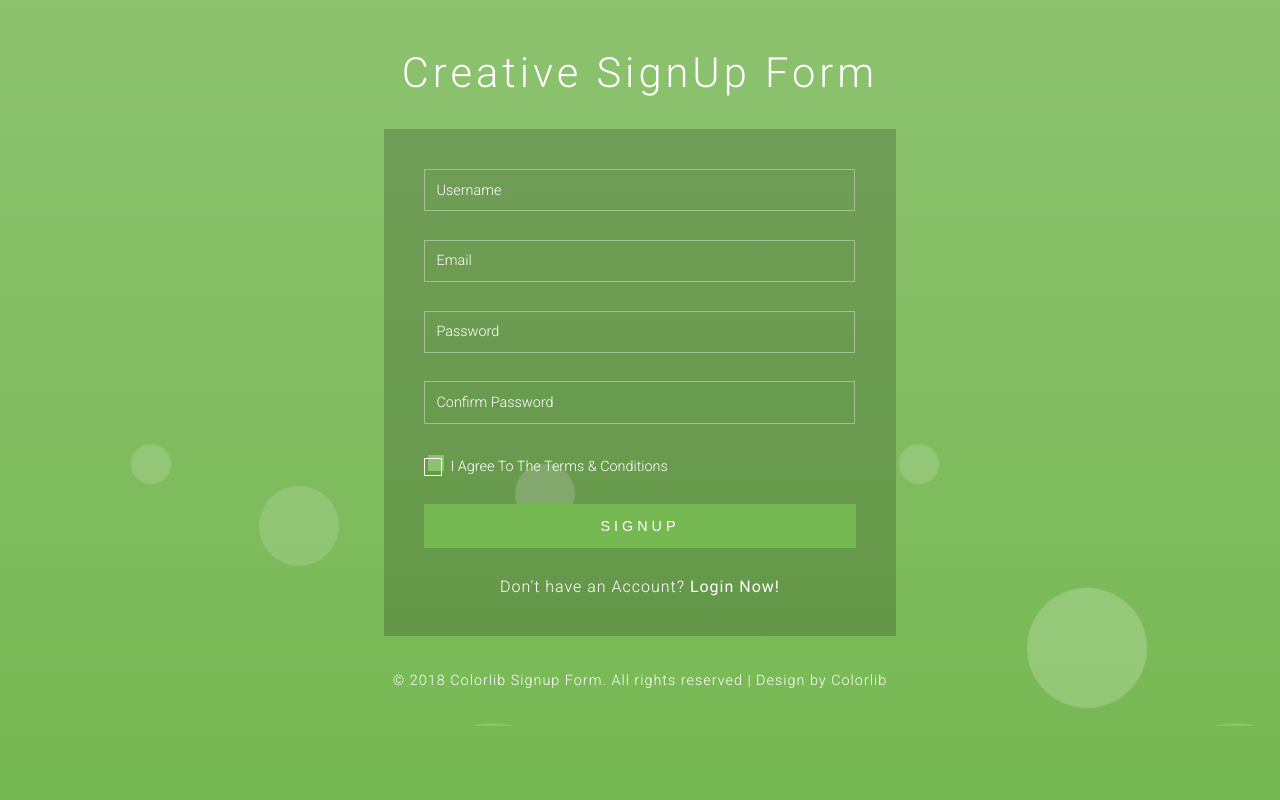
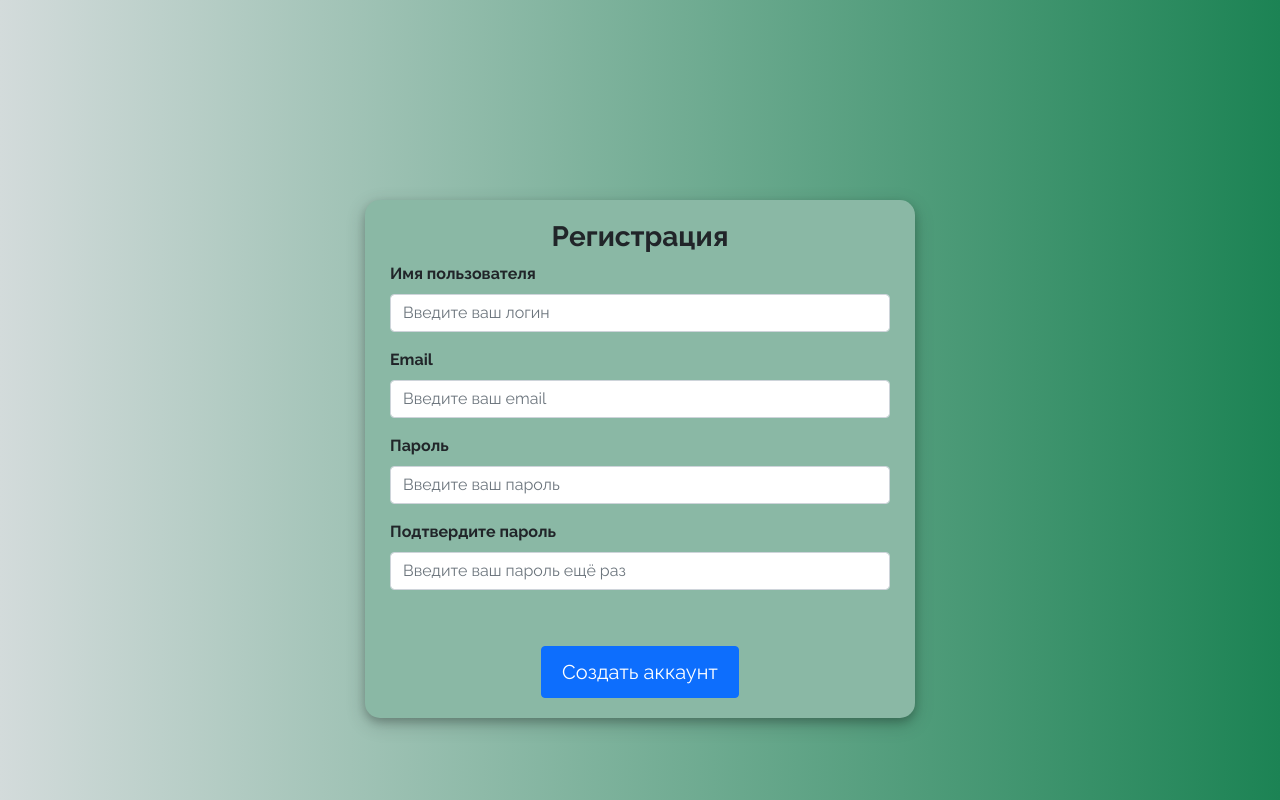
Before and after one commit to SfBalaba/TP_project, a Django app: page /register/ in a window 1280 px wide. Run offline with Django 4.2, Linux system fonts and the light colour scheme.

Commit message:
Improve design

```diff
--- a/analytics/analytics/settings.py
+++ b/analytics/analytics/settings.py
@@ -126,4 +126,4 @@
 DEFAULT_AUTO_FIELD = "django.db.models.BigAutoField"
 
 
-LOGIN_REDIRECT_URL = reverse_lazy('profile')
+LOGIN_REDIRECT_URL = reverse_lazy('home')
--- a/analytics/main/static/css/login.css
+++ b/analytics/main/static/css/login.css
@@ -8,15 +8,15 @@
 }
 
 body {
-	background: linear-gradient(90deg, #C7C5F4, #776BCC);
+	background: linear-gradient(90deg, #d3dbdb, #1c8354);
 }
 
-.container {
-	display: flex;
-	align-items: center;
-	justify-content: center;
-	min-height: 100vh;
-}
+/*.container {*/
+/*	display: flex;*/
+/*	align-items: center;*/
+/*	justify-content: center;*/
+/*	min-height: 100vh;*/
+/*}*/
 
 .screen {
 	background: linear-gradient(90deg, #5D54A4, #7C78B8);
@@ -176,3 +176,13 @@
 .social-login__icon:hover {
 	transform: scale(1.5);
 }
+
+.container{
+	width: 100%;
+
+	background-color: #8ab8a5;
+	border-radius: 15px;
+	/*color: white;*/
+	font-weight: 700;
+	box-shadow: 0 4px 8px 0 rgba(0, 0, 0, 0.2), 0 6px 20px 0 rgba(0, 0, 0, 0.19);
+}
--- a/analytics/main/templates/main/geography.html
+++ b/analytics/main/templates/main/geography.html
@@ -35,5 +35,5 @@
         {% endfor %}
     </tbody>
     </table>
-{{data|safe}}
+
 {% endblock %}
--- a/analytics/main/templates/main/skills.html
+++ b/analytics/main/templates/main/skills.html
@@ -3,6 +3,8 @@
 {% block title %}Навыки{% endblock %}
 
 {% block content %}
+
+
 {{data.html_file|safe}}
 <!--<h1 class="gray-highlight">Необходимые навыки</h1> &lt;!&ndash;изменить&ndash;&gt;-->
 <!--<h3 style="font-weight: 400; margin: 10px 0;">Аналитика по навыкам для профессии {{ name_vacancy }}</h3>-->
--- a/analytics/main/templates/registration/register.html
+++ b/analytics/main/templates/registration/register.html
@@ -1,65 +1,43 @@
-<!--
-Author: Colorlib
-Author URL: https://colorlib.com
-License: Creative Commons Attribution 3.0 Unported
-License URL: http://creativecommons.org/licenses/by/3.0/
--->
 <!DOCTYPE html>
-<html>
+<html lang="en">
 <head>
-<title>Creative Colorlib SignUp Form</title>
-<meta name="viewport" content="width=device-width, initial-scale=1">
-<meta http-equiv="Content-Type" content="text/html; charset=utf-8" />
-<script type="application/x-javascript"> addEventListener("load", function() { setTimeout(hideURLbar, 0); }, false); function hideURLbar(){ window.scrollTo(0,1); } </script>
-<!-- Custom Theme files -->
-<link href="css/style.css" rel="stylesheet" type="text/css" media="all" />
-   {% load static %} <link rel="stylesheet" href="{% static 'css/register.css'%}">
-<link href="//fonts.googleapis.com/css?family=Roboto:300,300i,400,400i,700,700i" rel="stylesheet">
-<!-- //web font -->
+    {% load static %}<link rel="stylesheet" href="{% static 'css/login.css' %}">
+    <link href="https://cdn.jsdelivr.net/npm/bootstrap@5.0.2/dist/css/bootstrap.min.css" rel="stylesheet" integrity="sha384-EVSTQN3/azprG1Anm3QDgpJLIm9Nao0Yz1ztcQTwFspd3yD65VohhpuuCOmLASjC" crossorigin="anonymous">
+
+    <meta charset="UTF-8">
+    <title>Title</title>
 </head>
 <body>
-	<!-- main -->
-	<div class="main-w3layouts wrapper">
-		<h1>Creative SignUp Form</h1>
-		<div class="main-agileinfo">
-			<div class="agileits-top">
-				<form method="post">
-                    {% csrf_token %}
-					<input class="text" type="text" name="username" placeholder="Username" required="">
-					<input class="text email" type="email" name="email" placeholder="Email" required="">
-					<input class="text" type="password" name="password1" placeholder="Password" required="">
-					<input class="text w3lpass" type="password" name="password2" placeholder="Confirm Password" required="">
-					<div class="wthree-text">
-						<label class="anim">
-							<input type="checkbox" class="checkbox" required="">
-							<span>I Agree To The Terms & Conditions</span>
-						</label>
-						<div class="clear"> </div>
-					</div>
-					{{ form.errors }}
-					<input type="submit" value="SIGNUP">
-				</form>
-				<p>Don't have an Account? <a href="#"> Login Now!</a></p>
-			</div>
-		</div>
-		<!-- copyright -->
-		<div class="colorlibcopy-agile">
-			<p>© 2018 Colorlib Signup Form. All rights reserved | Design by <a href="https://colorlib.com/" target="_blank">Colorlib</a></p>
-		</div>
-		<!-- //copyright -->
-		<ul class="colorlib-bubbles">
-			<li></li>
-			<li></li>
-			<li></li>
-			<li></li>
-			<li></li>
-			<li></li>
-			<li></li>
-			<li></li>
-			<li></li>
-			<li></li>
-		</ul>
-	</div>
-	<!-- //main -->
+<div class="container" style="width: 550px; padding: 20px; ; margin-top: 200px;">
+    <h3 style="font-weight: 900; text-align: center">Регистрация</h3>
+ <form style="width: 500px; margin: auto;" method="post">
+         {% csrf_token %}
+  <div class="mb-3">
+    <label for="exampleInputEmail1" class="form-label" >Имя пользователя</label>
+    <input type="text" class="form-control" name="username" id="exampleInputEmail1" aria-describedby="emailHelp" placeholder="Введите ваш логин">
+
+  </div>
+   <div class="mb-3">
+    <label for="exampleInputEmail1" class="form-label">Email</label>
+    <input type="email" class="form-control" name="email" aria-describedby="emailHelp" placeholder="Введите ваш email">
+
+  </div>
+  <div class="mb-3">
+    <label for="exampleInputPassword1" class="form-label">Пароль</label>
+    <input type="password" class="form-control"  name="password1" id="exampleInputPassword1" placeholder="Введите ваш пароль">
+  </div>
+   <div class="mb-3">
+    <label for="exampleInputPassword1" class="form-label">Подтвердите пароль</label>
+    <input type="password" class="form-control" name="password2" placeholder="Введите ваш пароль ещё раз">
+  </div>
+     	{{ form.errors }}
+  <div class="mb-3 form-check">
+<!--    <input type="checkbox" class="form-check-input" id="exampleCheck1">-->
+<!--    <label class="form-check-label" for="exampleCheck1">Check me out</label>-->
+  </div>
+  <button type="submit" class="btn btn-primary" style="padding: 10px 20px;font-size: 20px;  margin: 0 auto;
+display: block;">Создать аккаунт</button>
+</form>
+</div>
 </body>
 </html>
--- a/analytics/main/urls.py
+++ b/analytics/main/urls.py
@@ -13,7 +13,9 @@
     path("skills/", views.skills, name='skills'),
     path("latest-vacancies/", views.latestVacancies, name='latest-vacancies'),
     path('profile/', profile_view, name='profile'),
-    path('register/', RegisterView.as_view(), name='register')
+    path('register/', RegisterView.as_view(), name='register'),
+    # path('login/', views.login1, name='login1'),
+    # path('register1/', views.register1, name='register')
 ]
 
 if settings.DEBUG:
--- a/analytics/main/views.py
+++ b/analytics/main/views.py
@@ -55,3 +55,9 @@
     def form_valid(self, form):
         form.save()
         return super().form_valid(form)
+
+# def login1(request):
+#     return render(request, 'registration/login.html')
+#
+# def register1(request):
+#     return render(request, 'registration/register.html')
```
Also changed, not shown: analytics/main/templates/main/base.html (+37 -7 lines), analytics/main/templates/main/latest-vacancies.html (+46 -13 lines), analytics/main/templates/registration/login.html (+21 -41 lines), analytics/main/templates/registration/login2.html (added, +51 -0 lines), analytics/main/templates/registration/register2.html (added, +65 -0 lines), analytics/db.sqlite3, analytics/main/services.py (line endings or trailing spaces), analytics/media/statistics/images/graph1_WqsuKF0.png (added), analytics/media/statistics/images/graph2_LHIko4u.png (added), 3 other files.
